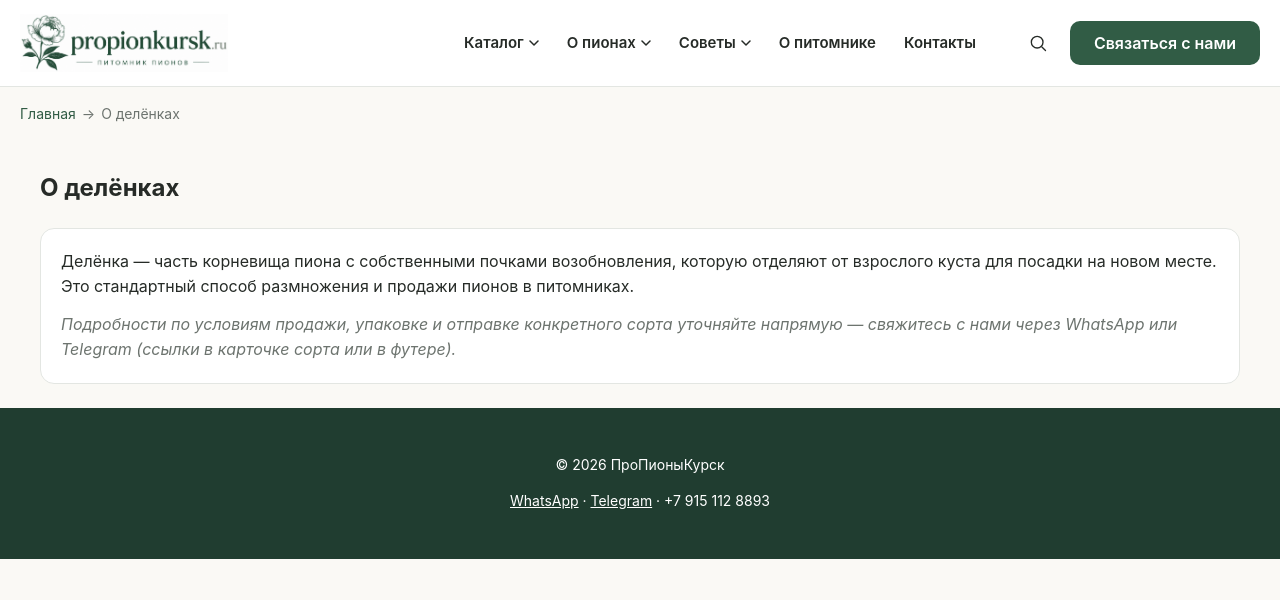
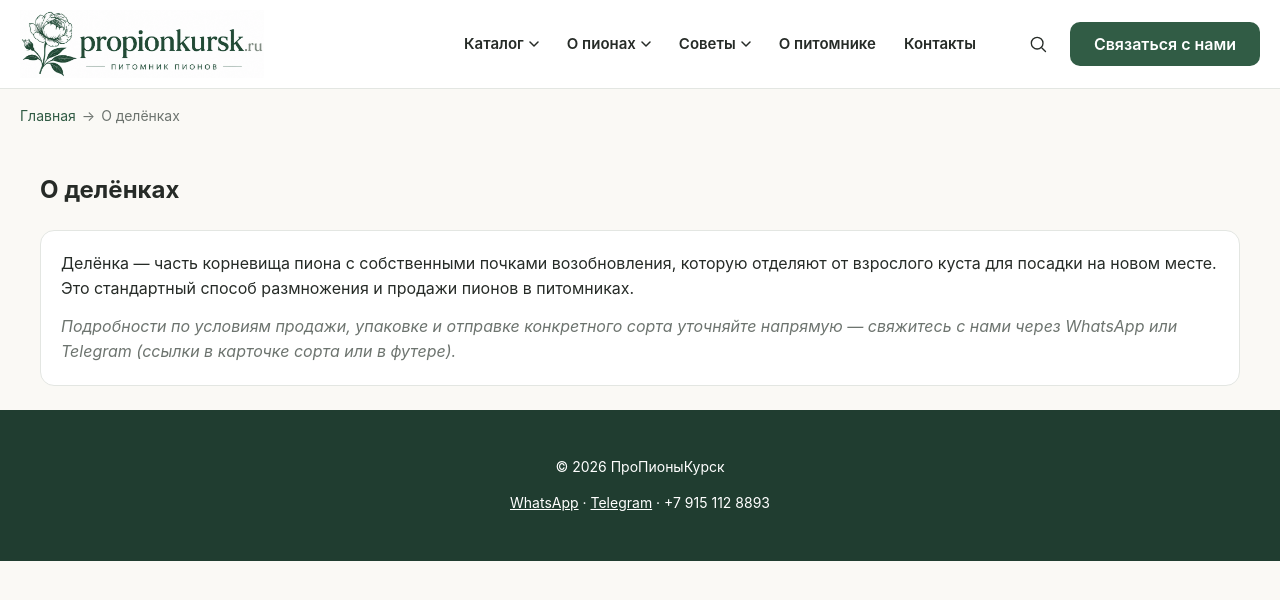
Before and after one commit to propionkursk/propionkursk.ru, a Jekyll site: the page built from delenki/index.html, in a window 1280 px wide. Shown: the top 600 px of the page. Built offline with Jekyll 4.4.1, drawn with Linux system fonts in a browser that asks for light colours.

Commit message:
Enlarge header logo further within the safe resolution headroom
Co-Authored-By: Claude Sonnet 5 <noreply@anthropic.com>

```diff
--- a/assets/css/main.css
+++ b/assets/css/main.css
@@ -35,7 +35,7 @@ a { color: var(--peony-green); }
 .site-header__inner {
   max-width: 1280px;
   margin: 0 auto;
-  padding: 14px 20px;
+  padding: 10px 20px;
   display: flex;
   align-items: center;
   gap: 28px;
@@ -48,7 +48,7 @@ a { color: var(--peony-green); }
   flex-shrink: 0;
   margin-right: auto;
 }
-.site-header__logo-img { height: 58px; width: auto; display: block; transition: height .18s ease; }
+.site-header__logo-img { height: 68px; width: auto; display: block; transition: height .18s ease; }
 
 .site-header__nav { display: none; align-items: center; gap: 4px; }
 
@@ -180,8 +180,8 @@ a.site-header__cta { display: none; }
   .site-header__burger { display: none; }
 }
 
-.site-header.is-scrolled .site-header__inner { padding-top: 10px; padding-bottom: 10px; }
-.site-header.is-scrolled .site-header__logo-img { height: 44px; }
+.site-header.is-scrolled .site-header__inner { padding-top: 8px; padding-bottom: 8px; }
+.site-header.is-scrolled .site-header__logo-img { height: 50px; }
 
 @media (prefers-reduced-motion: reduce) {
   .site-header__logo-img, .site-header__chevron, .site-header__burger span { transition: none; }
```
